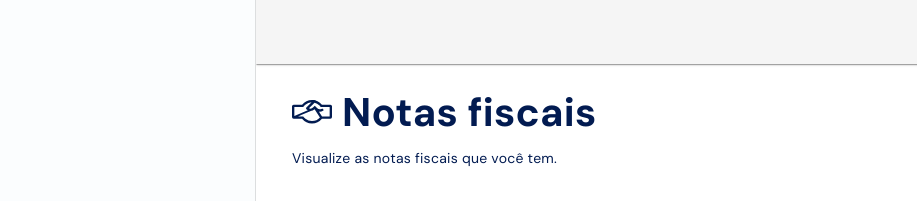
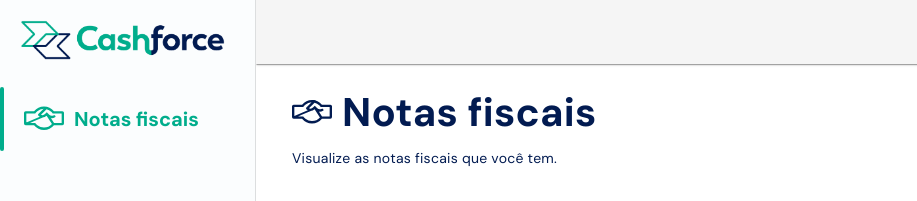
Before and after one commit to paulorenan/cashforce, a Vue app in the folder frontend/: page / in a window 1280 px wide. Shown: the top 201 px of the page, without its empty margins (0-917 px from the left). Built offline with nearby package versions, Linux system fonts and the light colour scheme; no server answers.

Commit message:
drawer component

```diff
--- a/frontend/src/App.vue
+++ b/frontend/src/App.vue
@@ -5,7 +5,7 @@
       v-model="drawer"
       app
     >
-      <!--  -->
+      <DrawerComp />
     </v-navigation-drawer>
     <v-app-bar app elevation="1" />
 
@@ -17,10 +17,12 @@
 
 <script>
 import HomePage from './components/HomePage.vue'
+import DrawerComp from './components/DrawerComp.vue';
 
 export default {
   components: {
     HomePage,
+    DrawerComp
 },
 
   data: () => ({
--- /dev/null
+++ b/frontend/src/components/DrawerComp.vue
@@ -0,0 +1,51 @@
+<template>
+  <div>
+    <img src="../assets/logo.png" class="logo"/>
+    <div class="drawerMenu">
+      <div class="greenDiv"></div>
+      <div class="drawerTitle">
+        <img src="../assets/greenHands.svg" />
+        <span>Notas fiscais</span>
+      </div>
+    </div>
+  </div>
+</template>
+
+<style>
+.logo{
+  width: 80%;
+  margin: 20px;
+}
+
+.drawerMenu{
+  display: flex;
+  align-items: center;
+  height: 64px;
+}
+
+.greenDiv{
+  width: 4px;
+  height: 100%;
+  background-color: #00AD8C;
+  border-radius: 4px;
+  margin-right: 10px;
+}
+
+.drawerTitle{
+  display: flex;
+  margin-left: 10px;
+  color: #00AD8C;
+}
+
+.drawerTitle img{
+  width: 40px;
+  margin-right: 10px;
+}
+
+.drawerTitle span{
+  font-style: normal;
+  font-weight: 700;
+  font-size: 20px;
+  line-height: 28px;
+}
+</style>
--- a/frontend/src/components/NfTable.vue
+++ b/frontend/src/components/NfTable.vue
@@ -29,7 +29,7 @@
           <v-btn
             outlined
             rounded
-            color="primary"
+            color="#727D94"
           >
             Dados do Cedente
           </v-btn>
```
Also changed, not shown: frontend/src/assets/greenHands.svg (added), frontend/src/assets/logo.png (added).
